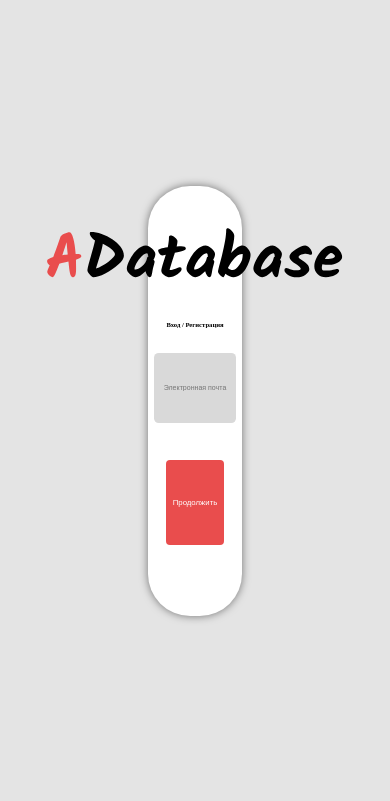
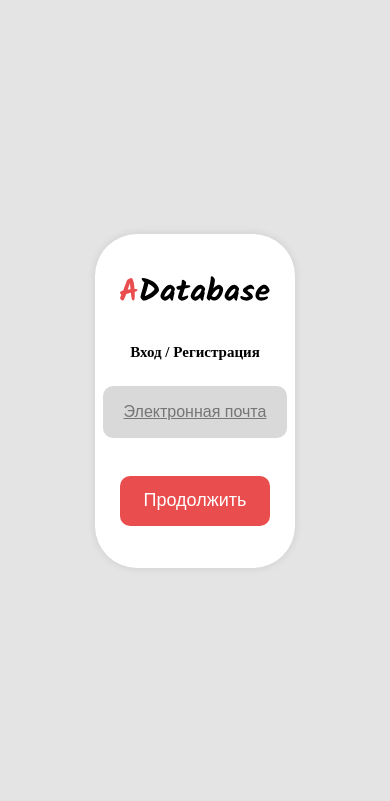
Before and after one commit to spaceProger/AnimeDatabase, a FastAPI app: page /login in a window 390 px wide. Shown: the top 801 px of the page. Run offline with FastAPI, Linux system fonts and the light colour scheme; parts of the project's set-up code (start-up, migrations or seed data) failed here and were passed over.

Commit message:
EDIT: adaptive Login Page

```diff
--- a/templates/login.html
+++ b/templates/login.html
@@ -10,12 +10,11 @@
     <div class="center">
         <section class="LoginPage">
             <!-- LP = Login Page -->
-            <img src="./static/images/ADatabase.svg" class="iconLP" alt="icon">
-            <h2 class="registrationLP">Вход / Регистрация</h2>
+            <img src="./static/images/ADatabase.svg" alt="icon_AnimeDatabase">
+            <p>Вход / Регистрация</p>
             <form class="EmailSenderForm">
-                <input type="email" name="email" placeholder="Электронная почта" class="EmailSender">
-
-                <input type="submit" value="Продолжить" class="input inputLP">
+                <input class="EmailSender" type="email" name="email" placeholder="Электронная почта" >
+                <input class="input inputLP" type="submit" value="Продолжить">
             </form>
 
         </section>
--- a/templates/static/styles/main.css
+++ b/templates/static/styles/main.css
@@ -1,5 +1,6 @@
 *{
 	margin: 0px;
+	border: 0px
 }
 body{
 	display: flex;
@@ -156,6 +157,7 @@ header{
 		margin-top: 15px;
 		font-size: 7px;
 		border-radius: 20px;
+		padding: 2vh 1vw 2vh 1vw;
 	}
 	.contactsElement{
 		height: 55px;
@@ -196,7 +198,6 @@ header{
 /* Login Page */
 .center{
 	display: flex;
-	flex-flow: column nowrap;
 	justify-content: center;
 	align-items: center;
 	width: 95vw;
@@ -207,35 +208,34 @@ header{
 	flex-flow: column nowrap;
 	align-items: center;
 	position: relative;
-	width: 20vw;
-	height: 45vh;
+	/* width: 20vw; */
+	/* height: 45vh; */
 	background-color: white;
 	padding: 3vh 2vw 3vh 2vw;
 	border-radius: 5vh;
-	box-shadow: 0px 0px 1vh 0px rgba(0, 0, 0, 0.5);
+	box-shadow: 0px 0px 1vh 0px rgba(0, 0, 0, 0.1);
 
 }
 
-.iconLP{
+.LoginPage>img{
 
-	height: 6vh;
-	width: auto;
+	width: 16vw;
 	object-fit: contain;
 	margin-top: 2vh;
 }
-.registrationLP{
+.LoginPage>p{
 	white-space: nowrap;
 	font-size: 1.7vw;
+	font-weight: bold;
 	margin-top: 5vh;
 	margin-bottom: 3vh;
 }
 
-/* Можно будет в будущем объединить с .center */
-.EmailSenderForm{
+.LoginPage>form{
 	display: flex;
-	flex-flow: column nowrap;
+	flex-direction: column;
 	align-items: center;
-	gap: 0px;
+	margin-bottom: 2vh;
 }
 
 .EmailSender{
@@ -245,7 +245,6 @@ header{
 	font-size: 1.8vw;
 	text-align: center;
 	text-decoration: underline #00000075;
-	border: 0px;
 	border-radius: 1.2vw;
 }
 
@@ -255,10 +254,8 @@ header{
 	height: 10vh;
 	font-size: 2vw;
 	background-color: #E94D4D;
-	border: 0px;
 	border-radius: 1vw;
 	color: #FFFFFF;
-
 }
 .input:hover{
 	filter: brightness(90%);
@@ -267,3 +264,25 @@ header{
 	transition: all 0s ease;
 	cursor: pointer;
 }
+
+/* Media LP */
+@media (max-width: 820px) and (min-height: 600px){
+	.LoginPage>img{
+		min-width: 150px;
+	}
+	.LoginPage>p{
+		font-size: 15px;
+	}
+	.EmailSender{
+		width: 180px;
+		height: 50px;
+		font-size: 16px;
+		border-radius: 10px;
+	}
+	.inputLP{
+		width: 150px;
+		height: 50px;
+		font-size: 18px;
+		border-radius: 10px;
+	}
+}
```
Also changed, not shown: templates/index.html (+12 -6 lines).
